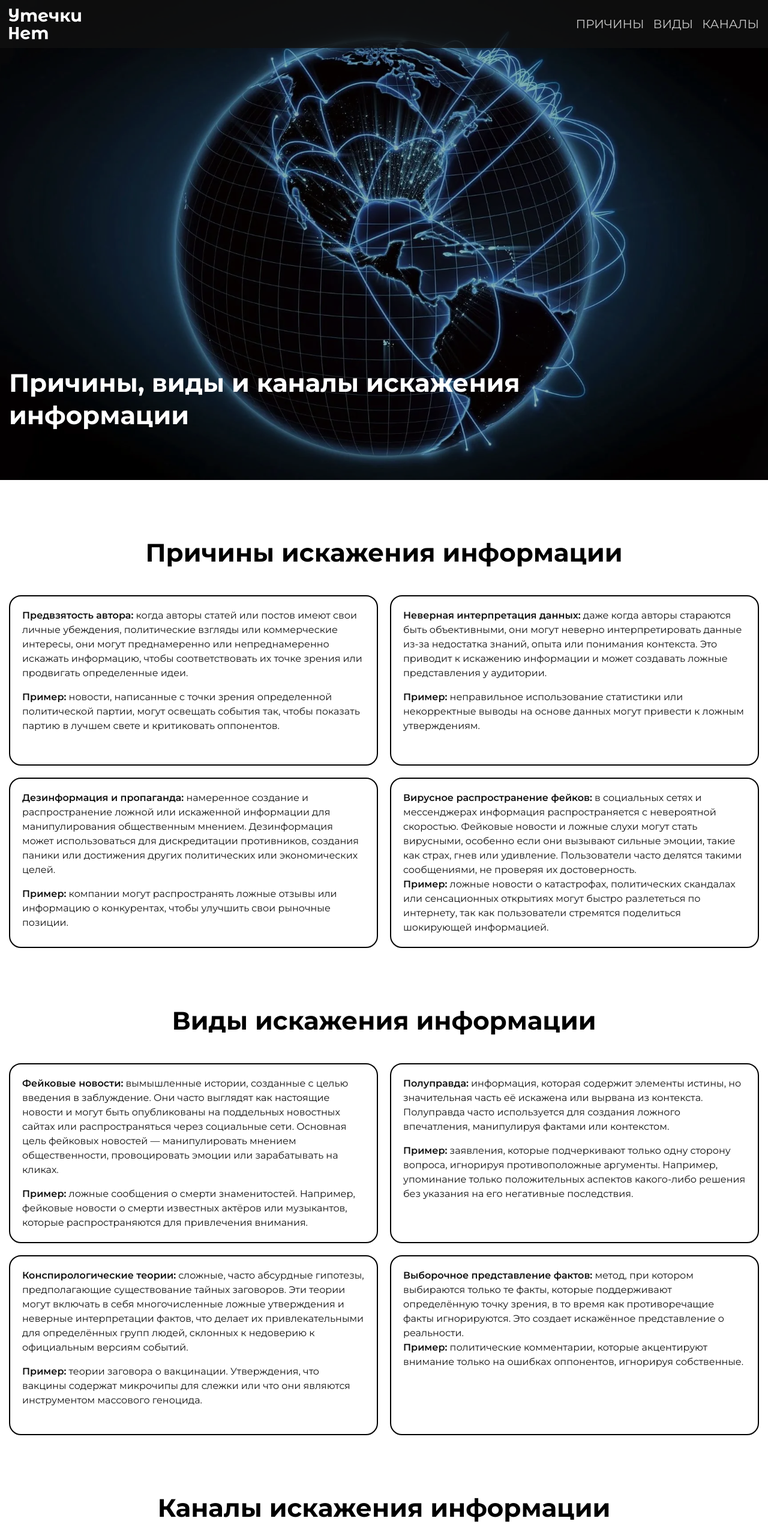
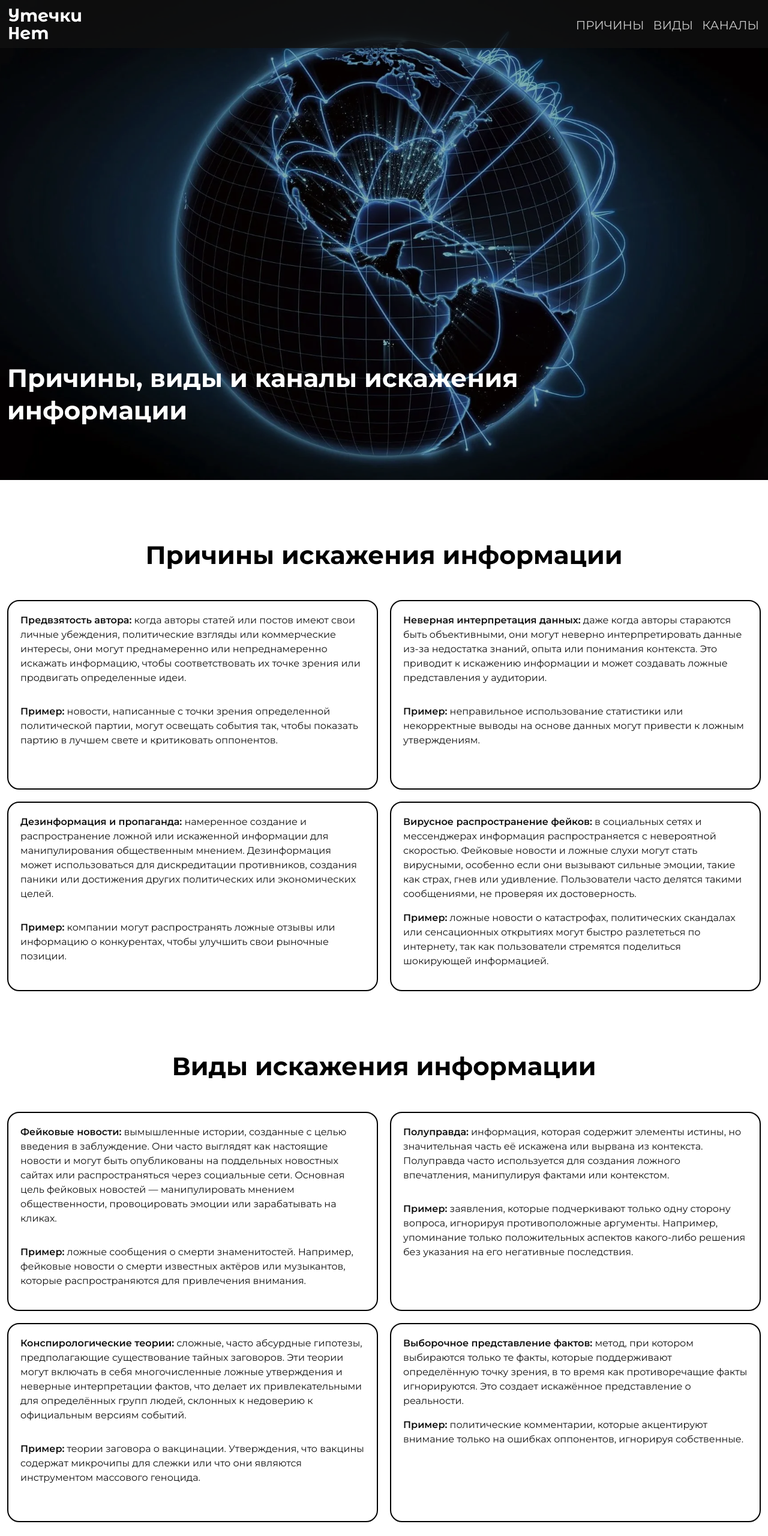
Before and after one commit to danilRomin/utechka, a plain HTML site: page index.html in a window 1280 px wide. Shown: the top 2560 px of the page at 60% size. Drawn offline with nearby package versions, Linux system fonts and the light colour scheme.

Commit message:
Подключение + минимальное использование Bootstrap

```diff
--- a/index.html
+++ b/index.html
@@ -5,16 +5,17 @@
     <meta charset="UTF-8">
     <meta http-equiv="X-UA-Compatible" content="IE=edge">
     <meta name="viewport" content="width=device-width, initial-scale=1.0, maximum-scale=1.0, user-scalable=1.0">
-    <link href="https://fonts.googleapis.com/css?family=Montserrat:regular,600,700" rel="stylesheet"/>
-    <link rel="stylesheet" href="scss/style.css">
+    <link href="https://cdn.jsdelivr.net/npm/bootstrap@5.3.3/dist/css/bootstrap.min.css" rel="stylesheet" integrity="sha384-QWTKZyjpPEjISv5WaRU9OFeRpok6YctnYmDr5pNlyT2bRjXh0JMhjY6hW+ALEwIH" crossorigin="anonymous">
     <link rel="shortcut icon" href="img/free-icon-font-globe-3917561.svg" type="image/x-icon">
     <title>УтечкиНет</title>
+		<link href="https://fonts.googleapis.com/css?family=Montserrat:regular,600,700" rel="stylesheet"/>
+		<link rel="stylesheet" href="scss/style.css">
 </head>
 
 <body>
 <div class="wrapper">
     <header class="header">
-        <div class="header__container">
+        <div class="header__content container-xxl">
             <div class="header__logo">
                 <a  href="#"><img src="img/logo.svg" alt="Logo" data-goto=".intro"></a>
             </div>
@@ -35,13 +36,13 @@
     </header>
     <main class="page">
 				<section id="intro" class="intro">
-					<div class="intro__container">
-						<h1 class="intro__title">Причины, виды и каналы искажения информации</h1>
+					<div class="intro__content container-xxl">
+						<h1 class="intro__title fw-bold">Причины, виды и каналы искажения информации</h1>
 					</div>
 				</section>
         <section id="reasons" class="reasons">
-            <div class="reasons__container">
-                <h2 class="reasons__title">Причины искажения информации</h2>
+            <div class="reasons__content container-xxl">
+                <h2 class="reasons__title fw-bold">Причины искажения информации</h2>
                 <div class="reasons__text">
                     <div class="p__wrapper">
                         <p>
@@ -101,8 +102,8 @@
             </div>
         </section>
         <section id="types" class="types target">
-            <div class="types__container">
-                <h2 class="types__title">Виды искажения информации</h2>
+            <div class="types__content container-xxl">
+                <h2 class="types__title fw-bold">Виды искажения информации</h2>
                 <div class="types__text">
                     <div class="p__wrapper">
                         <p>
@@ -161,8 +162,8 @@
             </div>
         </section>
         <section id="channels" class="channels">
-            <div class="channels__container">
-                <h2 class="channels__title">Каналы искажения информации</h2>
+            <div class="channels__content container-xxl">
+                <h2 class="channels__title fw-bold">Каналы искажения информации</h2>
                 <div class="channels__text">
                     <div class="p__wrapper">
                         <p>
@@ -223,13 +224,14 @@
         </section>
     </main>
     <footer class="footer">
-        <div class="footer__container">
+        <div class="footer__content container-xxl">
             <div class="footer__logo-text">Ромин Даниил Витальевич</div>
             <div class="footer__university">711</div>
         </div>
     </footer>
 </div>
 <script src="js/script.js"></script>
+<script src="https://cdn.jsdelivr.net/npm/bootstrap@5.3.3/dist/js/bootstrap.bundle.min.js" integrity="sha384-YvpcrYf0tY3lHB60NNkmXc5s9fDVZLESaAA55NDzOxhy9GkcIdslK1eN7N6jIeHz" crossorigin="anonymous"></script>
 </body>
 
 </html>
--- a/scss/style.scss
+++ b/scss/style.scss
@@ -21,11 +21,6 @@ strong{
   min-height: 100%;
 }
 
-[class*="__container"] {
-  margin: 0 auto;
-  max-width: 1310px;
-  padding: 0 0.9375rem;
-}
 
 [class*="__text"] {
   display: grid;
@@ -49,10 +44,8 @@ strong{
 }
 
 h2 {
-  font-size: 42px;
-  font-weight: 700;
-  margin-bottom: 50px;
   text-align: center;
+	margin-bottom: 50px;
 }
 
 p {
@@ -74,11 +67,12 @@ p {
 	@media (max-width: 448.98px) {
 		height: 72px;
 	}
-  &__container {
+  &__content {
     display: flex;
     justify-content: space-between;
     align-items: center;
 		gap: 5px;
+		padding: 0 15px;
 		@media (max-width: 448.98px) {
 			flex-direction: column;
 
@@ -101,10 +95,13 @@ p {
     display: flex;
     justify-content: flex-end;
     align-items: center;
+		margin-top: 20px;
+
   }
 
   &__list {
     display: flex;
+
     gap: 15px;
   }
 
@@ -135,7 +132,7 @@ section {
   padding: 30px 0;
   font-weight: 600;
 	@include adaptiv-value(font-size, 32, 22, 1);
-  &__container {
+  &__content {
     display: flex;
     justify-content: space-between;
     align-items: center;
@@ -200,9 +197,8 @@ section {
 		max-width: 80vw;
 		bottom: 10vh;
 		color: #fff;
-		font-weight: 700;
 		line-height: 1.3;
-		@include adaptiv-value(font-size, 42, 29, 1);
+
 		@media (max-width: 896px) {
 			max-width: 90vw;
 		}
```
Also changed, not shown: scss/style.css.
